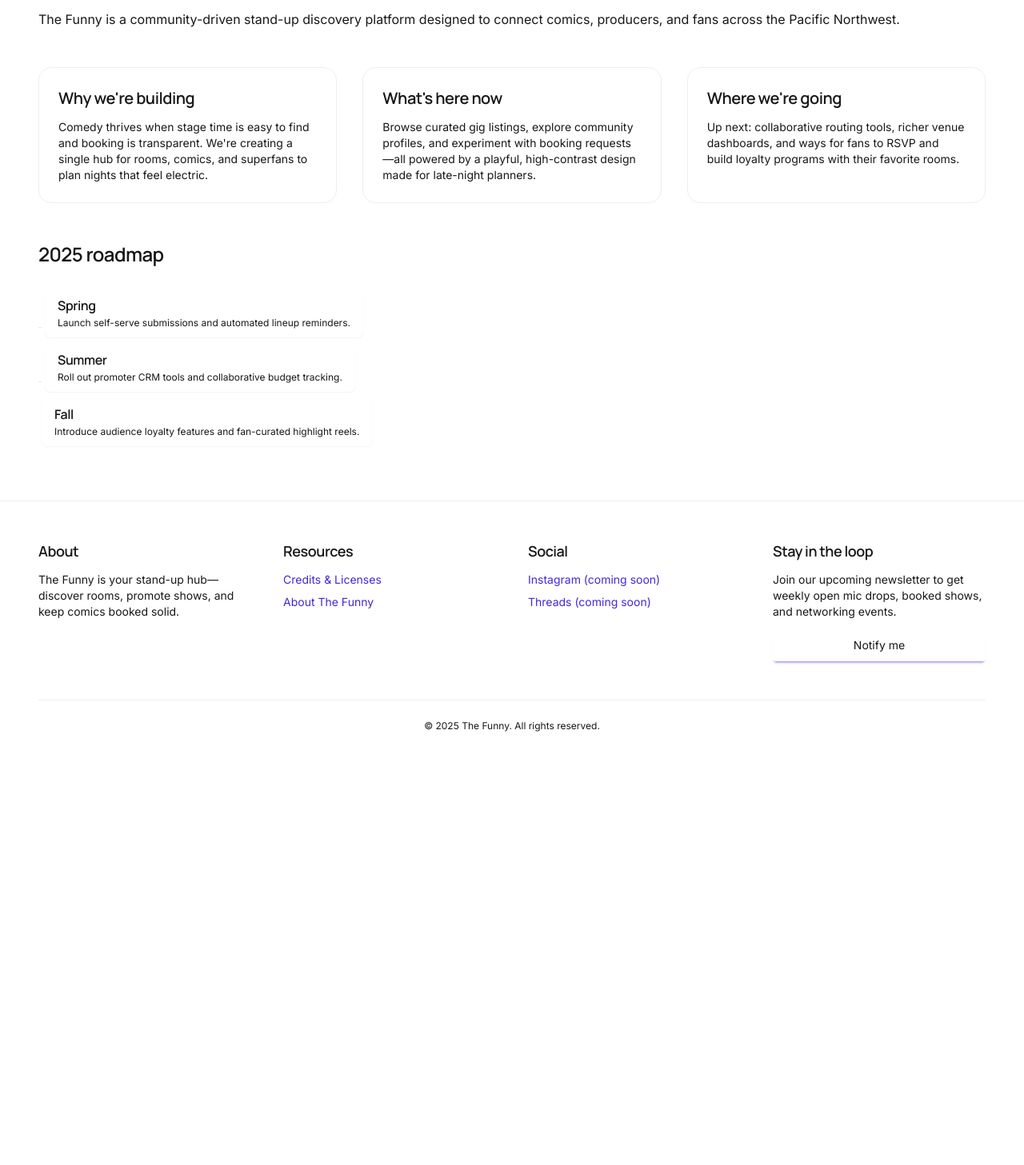
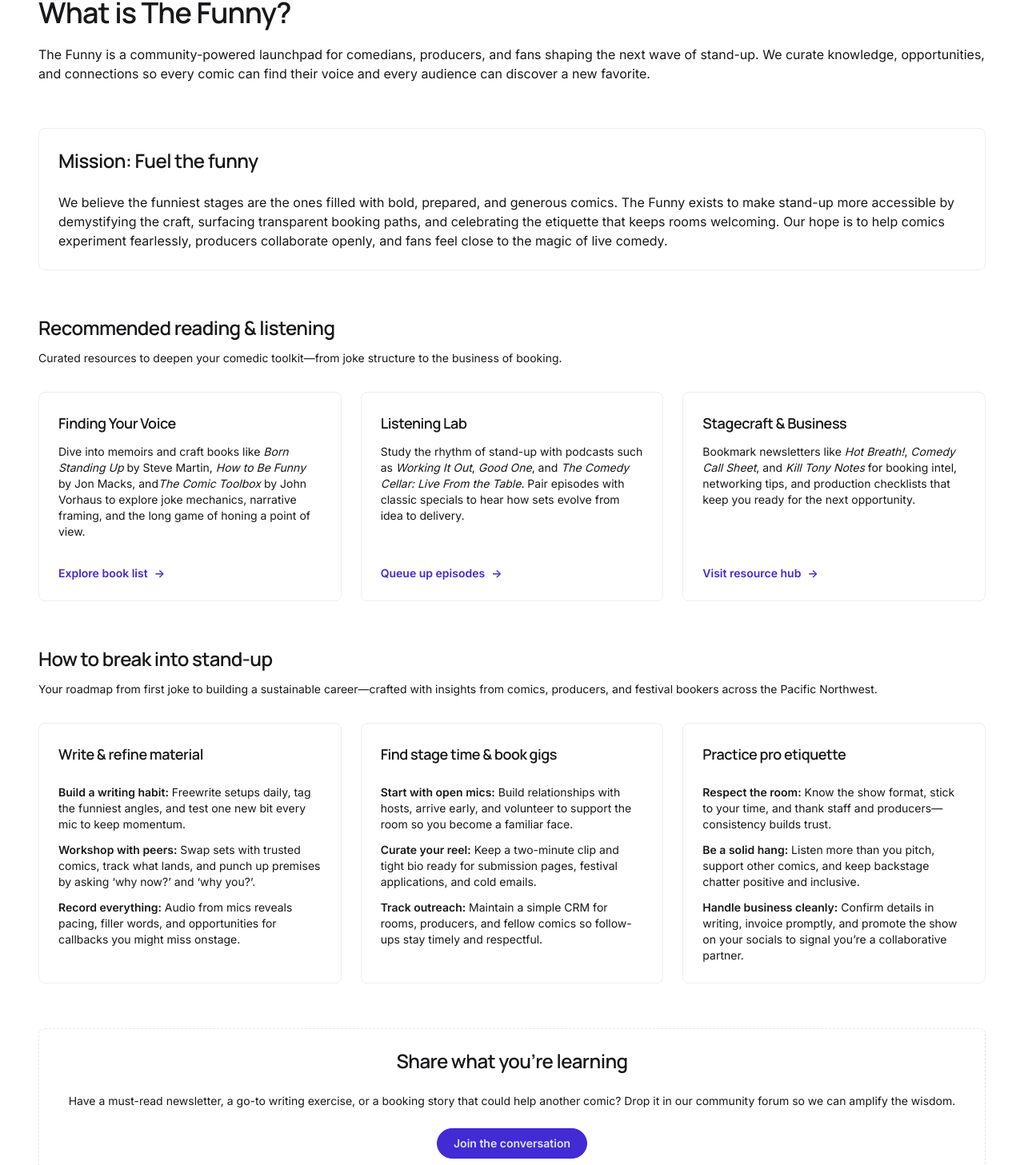
Before and after one commit to KyleMix/StandUpComedy_App, a Next.js app: page /about in a window 1280 px wide. Shown: the part 173-1630 px from the top of the page at 80% size. Before the commit the page ends 1113 px from the top, so only its background shows below. Built offline with nearby package versions, Linux system fonts and the light colour scheme; no server answers.

Commit message:
Polish About page layout and resource cards

```diff
--- a/app/about/page.tsx
+++ b/app/about/page.tsx
@@ -1,65 +1,188 @@
+import Link from "next/link";
+
+const resourceSections = [
+  {
+    title: "Finding your voice",
+    description: (
+      <>
+        Dive into memoirs and craft books like <em>Born Standing Up</em> by Steve Martin, <em>How to Be Funny</em> by Jon Macks, and
+        <em>The Comic Toolbox</em> by John Vorhaus to explore joke mechanics, narrative framing, and the long game of honing a point of view.
+      </>
+    ),
+    href: "https://bookshop.org/lists/stand-up-essentials",
+    label: "Explore book list"
+  },
+  {
+    title: "Listening lab",
+    description: (
+      <>
+        Study the rhythm of stand-up with podcasts such as <em>Working It Out</em>, <em>Good One</em>, and <em>The Comedy Cellar: Live From the Table</em>.
+        Pair episodes with classic specials to hear how sets evolve from idea to delivery.
+      </>
+    ),
+    href: "https://open.spotify.com/playlist/5Wf8KSP7zYp4oKJ2JYQFy8",
+    label: "Queue up episodes"
+  },
+  {
+    title: "Stagecraft & business",
+    description: (
+      <>
+        Bookmark newsletters like <em>Hot Breath!</em>, <em>Comedy Call Sheet</em>, and <em>Kill Tony Notes</em> for booking intel, networking tips, and production
+        checklists that keep you ready for the next opportunity.
+      </>
+    ),
+    href: "https://thehotbreathpodcast.com/",
+    label: "Visit resource hub"
+  }
+] as const;
+
+const roadmapSections = [
+  {
+    title: "Write & refine material",
+    bullets: [
+      {
+        lead: "Build a writing habit:",
+        copy: "Freewrite setups daily, tag the funniest angles, and test one new bit every mic to keep momentum."
+      },
+      {
+        lead: "Workshop with peers:",
+        copy: "Swap sets with trusted comics, track what lands, and punch up premises by asking ‘why now?’ and ‘why you?’."
+      },
+      {
+        lead: "Record everything:",
+        copy: "Audio from mics reveals pacing, filler words, and opportunities for callbacks you might miss onstage."
+      }
+    ]
+  },
+  {
+    title: "Find stage time & book gigs",
+    bullets: [
+      {
+        lead: "Start with open mics:",
+        copy: "Build relationships with hosts, arrive early, and volunteer to support the room so you become a familiar face."
+      },
+      {
+        lead: "Curate your reel:",
+        copy: "Keep a two-minute clip and tight bio ready for submission pages, festival applications, and cold emails."
+      },
+      {
+        lead: "Track outreach:",
+        copy: "Maintain a simple CRM for rooms, producers, and fellow comics so follow-ups stay timely and respectful."
+      }
+    ]
+  },
+  {
+    title: "Practice pro etiquette",
+    bullets: [
+      {
+        lead: "Respect the room:",
+        copy: "Know the show format, stick to your time, and thank staff and producers—consistency builds trust."
+      },
+      {
+        lead: "Be a solid hang:",
+        copy: "Listen more than you pitch, support other comics, and keep backstage chatter positive and inclusive."
+      },
+      {
+        lead: "Handle business cleanly:",
+        copy: "Confirm details in writing, invoice promptly, and promote the show on your socials to signal you’re a collaborative partner."
+      }
+    ]
+  }
+] as const;
+
 export default function AboutPage() {
   return (
-    <div className="space-y-12">
-      <header className="space-y-4">
+    <div className="space-y-14">
+      <header className="space-y-5">
+        <p className="text-sm font-semibold uppercase tracking-[0.4em] text-primary">About</p>
         <h1 className="text-4xl font-manrope">What is The Funny?</h1>
         <p className="text-base text-base-content/70">
-          The Funny is a community-driven stand-up discovery platform designed to connect comics, producers, and fans across the
-          Pacific Northwest.
+          The Funny is a community-powered launchpad for comedians, producers, and fans shaping the next wave of stand-up. We curate knowledge,
+          opportunities, and connections so every comic can find their voice and every audience can discover a new favorite.
         </p>
       </header>
 
-      <section className="grid gap-8 md:grid-cols-3">
-        <article className="rounded-2xl border border-base-300 bg-base-200/40 p-6">
-          <h2 className="text-xl font-manrope">Why we&apos;re building</h2>
-          <p className="mt-3 text-sm text-base-content/70">
-            Comedy thrives when stage time is easy to find and booking is transparent. We&apos;re creating a single hub for rooms,
-            comics, and superfans to plan nights that feel electric.
+      <section className="card border border-base-300 bg-base-200/40">
+        <div className="card-body space-y-4">
+          <h2 className="text-2xl font-manrope">Mission: Fuel the funny</h2>
+          <p className="text-base text-base-content/70">
+            We believe the funniest stages are the ones filled with bold, prepared, and generous comics. The Funny exists to make stand-up more
+            accessible by demystifying the craft, surfacing transparent booking paths, and celebrating the etiquette that keeps rooms welcoming.
+            Our hope is to help comics experiment fearlessly, producers collaborate openly, and fans feel close to the magic of live comedy.
           </p>
-        </article>
-        <article className="rounded-2xl border border-base-300 bg-base-200/40 p-6">
-          <h2 className="text-xl font-manrope">What&apos;s here now</h2>
-          <p className="mt-3 text-sm text-base-content/70">
-            Browse curated gig listings, explore community profiles, and experiment with booking requests—all powered by a
-            playful, high-contrast design made for late-night planners.
-          </p>
-        </article>
-        <article className="rounded-2xl border border-base-300 bg-base-200/40 p-6">
-          <h2 className="text-xl font-manrope">Where we&apos;re going</h2>
-          <p className="mt-3 text-sm text-base-content/70">
-            Up next: collaborative routing tools, richer venue dashboards, and ways for fans to RSVP and build loyalty programs
-            with their favorite rooms.
-          </p>
-        </article>
+        </div>
       </section>
 
-      <section className="space-y-6">
-        <h2 className="text-2xl font-manrope">2025 roadmap</h2>
-        <ul className="timeline timeline-vertical timeline-compact text-sm text-base-content/80">
-          <li>
-            <div className="timeline-middle" />
-            <div className="timeline-start timeline-box bg-base-200/70">
-              <h3 className="font-manrope text-base">Spring</h3>
-              <p>Launch self-serve submissions and automated lineup reminders.</p>
-            </div>
-            <hr className="bg-primary/40" />
-          </li>
-          <li>
-            <div className="timeline-middle" />
-            <div className="timeline-end timeline-box bg-base-200/70">
-              <h3 className="font-manrope text-base">Summer</h3>
-              <p>Roll out promoter CRM tools and collaborative budget tracking.</p>
-            </div>
-            <hr className="bg-secondary/40" />
-          </li>
-          <li>
-            <div className="timeline-middle" />
-            <div className="timeline-start timeline-box bg-base-200/70">
-              <h3 className="font-manrope text-base">Fall</h3>
-              <p>Introduce audience loyalty features and fan-curated highlight reels.</p>
-            </div>
-          </li>
-        </ul>
+      <section className="space-y-8">
+        <div className="space-y-3">
+          <h2 className="text-2xl font-manrope">Recommended reading &amp; listening</h2>
+          <p className="text-sm text-base-content/70">
+            Curated resources to deepen your comedic toolkit—from joke structure to the business of booking.
+          </p>
+        </div>
+        <div className="grid gap-6 md:grid-cols-2 xl:grid-cols-3">
+          {resourceSections.map((resource) => (
+            <article key={resource.title} className="card h-full border border-base-300 bg-base-100/80">
+              <div className="card-body flex h-full flex-col justify-between space-y-6">
+                <div className="space-y-3">
+                  <h3 className="text-lg font-manrope capitalize">{resource.title}</h3>
+                  <p className="text-sm text-base-content/70">{resource.description}</p>
+                </div>
+                <a
+                  className="inline-flex items-center gap-2 text-sm font-semibold text-primary transition hover:text-primary/80"
+                  href={resource.href}
+                  rel="noreferrer"
+                  target="_blank"
+                >
+                  {resource.label}
+                  <span aria-hidden>→</span>
+                </a>
+              </div>
+            </article>
+          ))}
+        </div>
+      </section>
+
+      <section className="space-y-8">
+        <div className="space-y-3">
+          <h2 className="text-2xl font-manrope">How to break into stand-up</h2>
+          <p className="text-sm text-base-content/70">
+            Your roadmap from first joke to building a sustainable career—crafted with insights from comics, producers, and festival bookers across
+            the Pacific Northwest.
+          </p>
+        </div>
+        <div className="grid gap-6 lg:grid-cols-3">
+          {roadmapSections.map((section) => (
+            <article key={section.title} className="card border border-base-300 bg-base-200/50">
+              <div className="card-body space-y-4">
+                <h3 className="text-lg font-manrope">{section.title}</h3>
+                <ul className="space-y-3 text-sm text-base-content/70">
+                  {section.bullets.map((bullet) => (
+                    <li key={bullet.lead}>
+                      <span className="font-semibold text-base-content">{bullet.lead}</span> {bullet.copy}
+                    </li>
+                  ))}
+                </ul>
+              </div>
+            </article>
+          ))}
+        </div>
+      </section>
+
+      <section className="card border border-dashed border-primary/40 bg-primary/10">
+        <div className="card-body items-center space-y-4 text-center">
+          <h2 className="text-2xl font-manrope">Share what you’re learning</h2>
+          <p className="text-sm text-base-content/70">
+            Have a must-read newsletter, a go-to writing exercise, or a booking story that could help another comic? Drop it in our community forum
+            so we can amplify the wisdom.
+          </p>
+          <Link
+            className="inline-flex items-center justify-center rounded-full border border-primary bg-primary px-5 py-2 text-sm font-semibold text-primary-content transition hover:bg-primary/90"
+            href="/profiles"
+          >
+            Join the conversation
+          </Link>
+        </div>
       </section>
     </div>
   );
```
